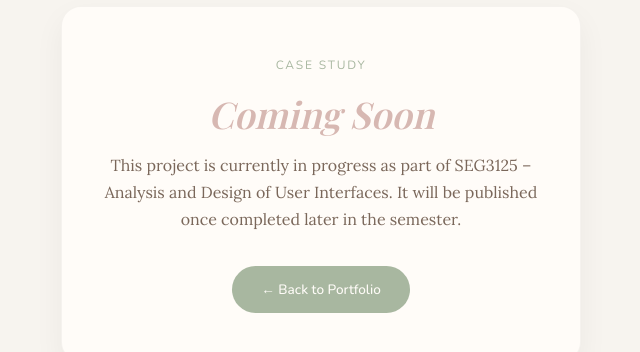
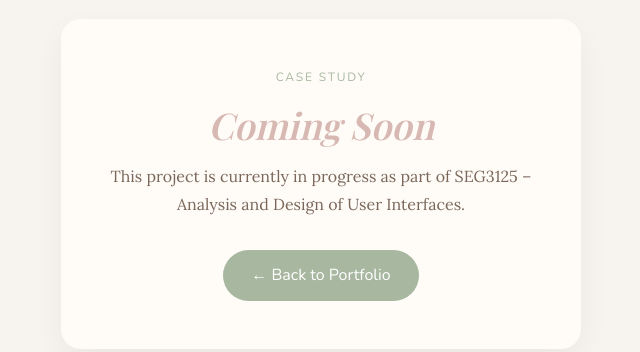
Before and after one commit to ksimoussa/portfolio, a React (Vite) app: page /coming-soon in a window 1280 px wide. Shown: the part 216-568 px from the top of the page, without its empty margins (319-959 px from the left). Built offline with nearby package versions, Linux system fonts and the light colour scheme; a web font is replaced by a local one.

Commit message:
add coming soon

```diff
--- a/src/ComingSoon.jsx
+++ b/src/ComingSoon.jsx
@@ -2,15 +2,13 @@ export default function ComingSoon() {
     return (
       <div
         style={{
-          fontFamily: "'Nunito', sans-serif",
-          background: "#F7F4EF",
-          color: "#4B433E",
+          minHeight: "100vh",
           display: "flex",
           alignItems: "center",
           justifyContent: "center",
-          minHeight: "100vh",
-          textAlign: "center",
+          background: "#F7F4EF",
           padding: "2rem",
+          fontFamily: "'Nunito', sans-serif",
         }}
       >
         <div
@@ -20,8 +18,8 @@ export default function ComingSoon() {
             borderRadius: "20px",
             maxWidth: "520px",
             width: "100%",
+            textAlign: "center",
             boxShadow: "0 12px 30px rgba(0,0,0,0.05)",
-            border: "1px solid rgba(0,0,0,0.04)",
           }}
         >
           <div
@@ -52,14 +50,12 @@ export default function ComingSoon() {
             style={{
               fontFamily: "'Lora', serif",
               color: "#7A675A",
-              fontSize: "1rem",
               lineHeight: "1.7",
               marginBottom: "2rem",
             }}
           >
             This project is currently in progress as part of SEG3125 –
-            Analysis and Design of User Interfaces. It will be published once
-            completed later in the semester.
+            Analysis and Design of User Interfaces.
           </p>
 
           <a
@@ -67,12 +63,10 @@ export default function ComingSoon() {
             style={{
               display: "inline-block",
               background: "#A8B7A0",
-              color: "#FFFCF8",
+              color: "#fff",
               textDecoration: "none",
               padding: "0.75rem 1.8rem",
               borderRadius: "2rem",
-              fontSize: "0.85rem",
-              fontWeight: "500",
             }}
           >
             ← Back to Portfolio
--- a/src/main.jsx
+++ b/src/main.jsx
@@ -1,6 +1,7 @@
 import React from 'react'
 import ReactDOM from 'react-dom/client'
 import 'bootstrap/dist/css/bootstrap.min.css'
+
 import {
   BrowserRouter,
   Routes,
```
